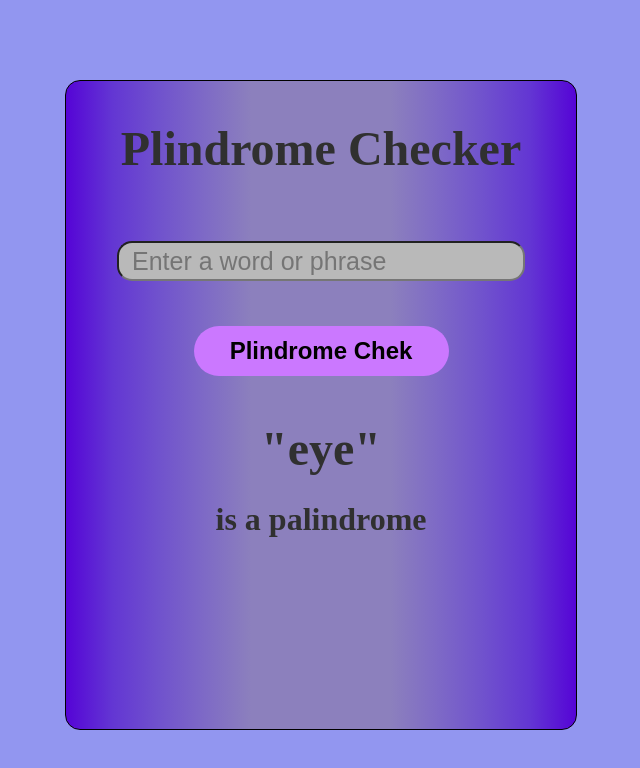
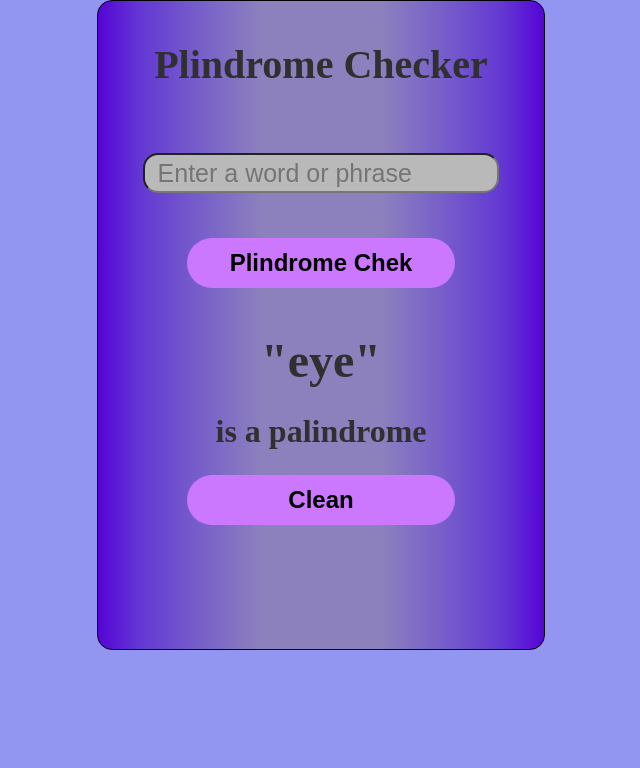
Before and after one commit to Nicolay112358/Palindrome-Chaecker, a plain HTML site: page index.html in a window 1280 px wide. Shown: the whole page, without its empty margins (319-959 px from the left). Drawn offline with Linux system fonts and the light colour scheme.

Commit message:
add clean button and set min-width for containet

```diff
--- a/index.html
+++ b/index.html
@@ -20,6 +20,9 @@
                 <p class="check-input">"eye"</p>
                 <p>is a palindrome</p>
             </div>
+            <div class="clean-area">
+                <button id="clean-btn">Clean</button>
+            </div>
         </form>
     </div>
 </body>
--- a/style.css
+++ b/style.css
@@ -13,15 +13,17 @@
 }
 body {
     background-color: var(--background-color-main);
+    display: flex;
+    flex-direction: column;
+    align-items: center;
+    text-align: center;
 }
 
 .container {
-    position: absolute;
-    left: 30%;
-    top: 10%;
     border: 1px solid hsl(0, 0%, 0%);
     border-radius: 15px;
-    width: 40%;
+    width: 35vw;
+    min-width: 350px;
     height: 650px;
     background-image: linear-gradient(to left, #5504d6, #6336d3, #7052cd, #7e6ac6, #8c80bd, #8c80bd,
     #8c80bd, #8c80bd, #7e6ac6, #7052cd, #6336d3, #5504d6);
@@ -38,12 +40,14 @@ form {
 
 h1{
     color: var(--text-color);
-    font-size: 3rem;
+    font-size: 2.5rem;
     padding: 40px 0px;
+    margin: 0px 15px;
 }
 
 .input-container {
     padding: 25px 0px;
+    width: 100%;
 }
 
 #text-input {
@@ -59,8 +63,8 @@ h1{
     padding: 20px 0;
 }
 
-#check-btn{
-    width: 50%;
+#check-btn, #clean-btn{
+    width: 60%;
     height: 50px;
     cursor: pointer;
     border-radius: 50px;
@@ -70,11 +74,11 @@ h1{
     border: none;
 }
 
-#check-btn:hover{
+#check-btn:hover, #clean-btn:hover{
     background-color: var(--color-button-hover);
 }
 
-#check-btn:active{
+#check-btn:active, #clean-btn:active{
     background-color: #3A0070;
     color: white;
 }
```
